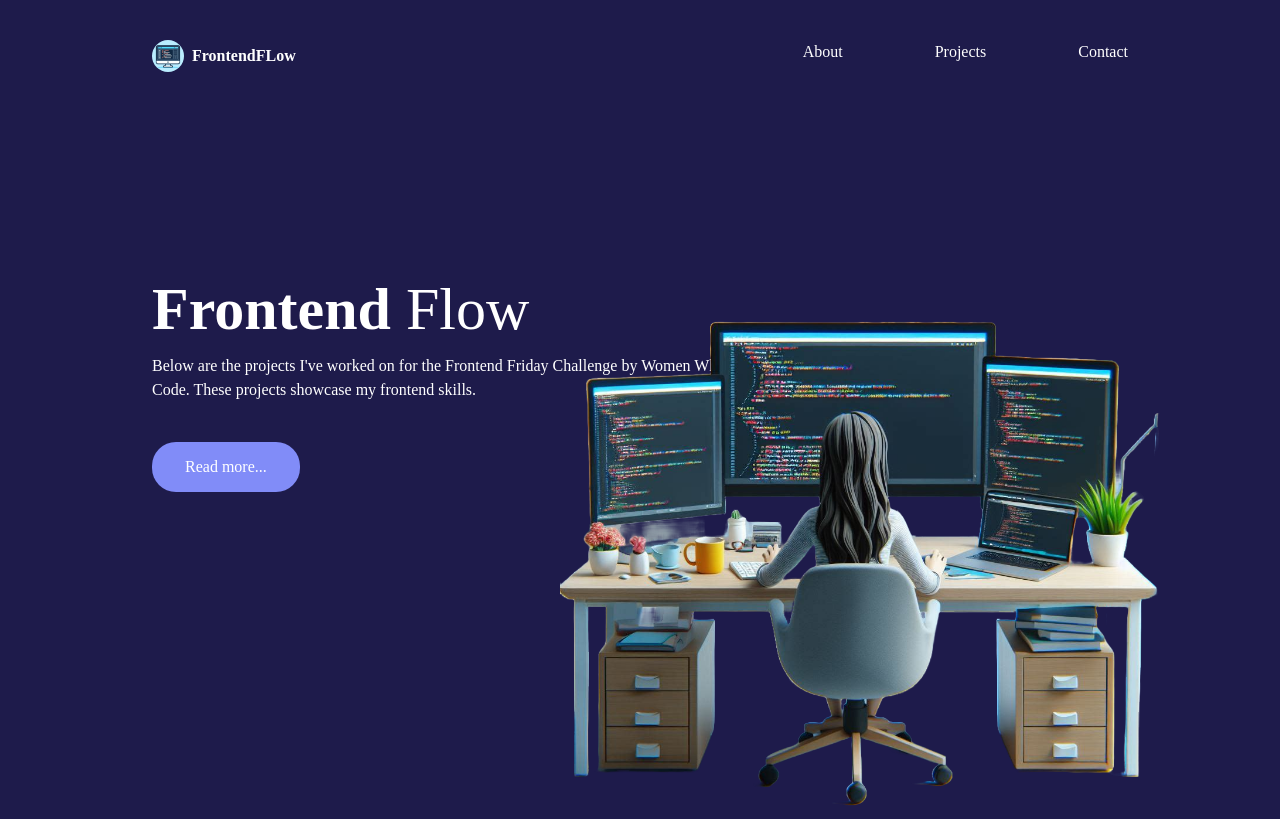
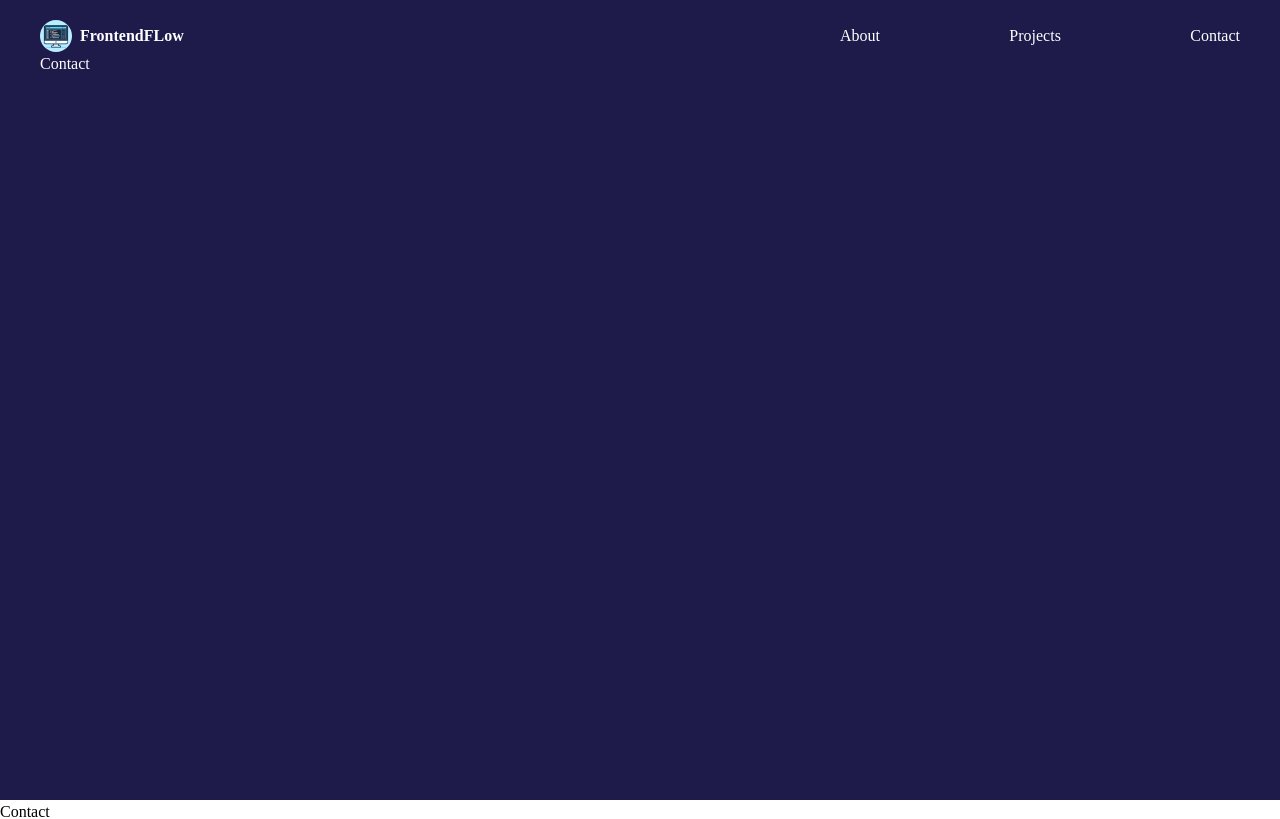
Before and after one commit to Rgit915/frontend-flow, a React (Vite) app: page /contact in a window 1280 px wide. Shown: the top 819 px of the page. Built offline with nearby package versions, Linux system fonts and the light colour scheme.

Commit message:
Refactor Header component

```diff
--- a/src/components/Header.jsx
+++ b/src/components/Header.jsx
@@ -1,43 +1,19 @@
-import React from 'react'
-import developerImage from "../assets/images/developer.png";
-import Nav from './Nav';
-import Logo from './Logo'
+import { Outlet } from 'react-router-dom';
+
+import Nav from "./Nav";
+import Logo from "./Logo";
+
 
 const Header = () => {
   return (
     <header>
-        <div className="container min-h-screen sticky bg-indigo-950 text-white px-28 py-5 z-(20) ">
-          <div className='flex justify-between'>
-          <Logo/>
-          <Nav/>
-          </div>
-          <div className="mt-48 max-w-xl">
-            <h1 className="text-6xl font-semibold leading-normal">
-              Frontend <span className="font-light">Flow</span>{" "}
-            </h1>
-            <p>
-              Below are the projects I've worked on for the Frontend Friday
-              Challenge by Women Who Code. These projects showcase my frontend
-              skills.
-            </p>
+      <div className="flex justify-between items-center">
+        <Logo />
+        <Nav />
+      </div>
+      <Outlet />
+    </header>
+  );
+};
 
-            <div className="mt-10">
-              <a
-                href="#"
-                className="bg-indigo-400 rounded-3xl py-3 px-8 font-medium inline-block mr-4 hover:bg-transparent hover:border-indigo-300 hover:text-white duration-300 hover:border border border-transparent"
-              >
-                Read more...
-              </a>
-            </div>
-          </div>
-          <img
-            src={developerImage}
-            className="w-full xl:w-1/2 xl:absolute bottom-0 right-20"
-            alt="Developer Image"
-          />
-        </div>
-      </header>
-  )
-}
-
-export default Header
+export default Header;
```
